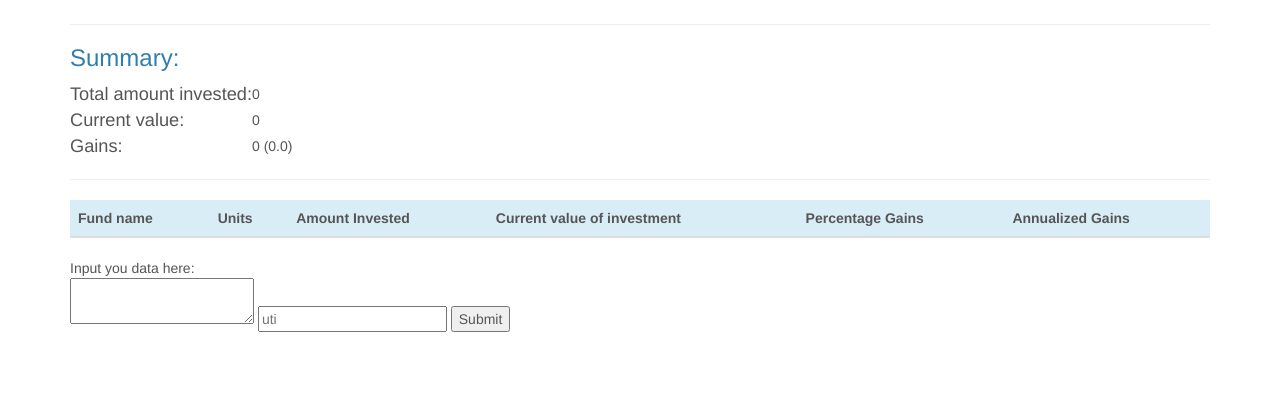
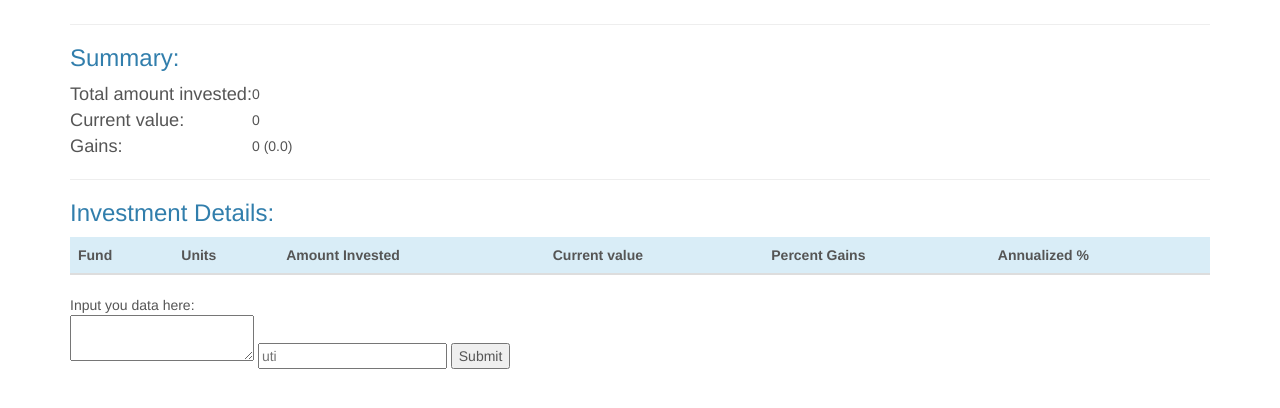
Before and after one commit to rushiagr/mftrack, a Flask app: page / in a window 1280 px wide. Shown: the part 144-552 px from the top of the page. Run offline with Flask 2, Linux system fonts and the light colour scheme; data that the repository does not hold is empty; parts of the project's set-up code (start-up, migrations or seed data) failed here and were passed over; some libraries are stand-ins or nearby versions.

Commit message:
prettify investment details table some more

```diff
--- a/templates/index.html
+++ b/templates/index.html
@@ -63,15 +63,17 @@
         <hr>
 
 		<div class="bs-example table-responsive">
+		<h3>Investment Details: </h3>
+
 			<table class="table table-striped table-hover">
 			<thead>
 				<tr class="info">
-					<th>Fund name</th>
+					<th>Fund</th>
 					<th>Units</th>
 					<th>Amount Invested</th>
-					<th>Current value of investment</th>
-					<th>Percentage Gains</th>
-					<th>Annualized Gains</th>
+					<th>Current value</th>
+					<th>Percent Gains</th>
+					<th>Annualized %</th>
 				</tr>
 			</thead>
 				{% for mf in mf_dict %}
```
